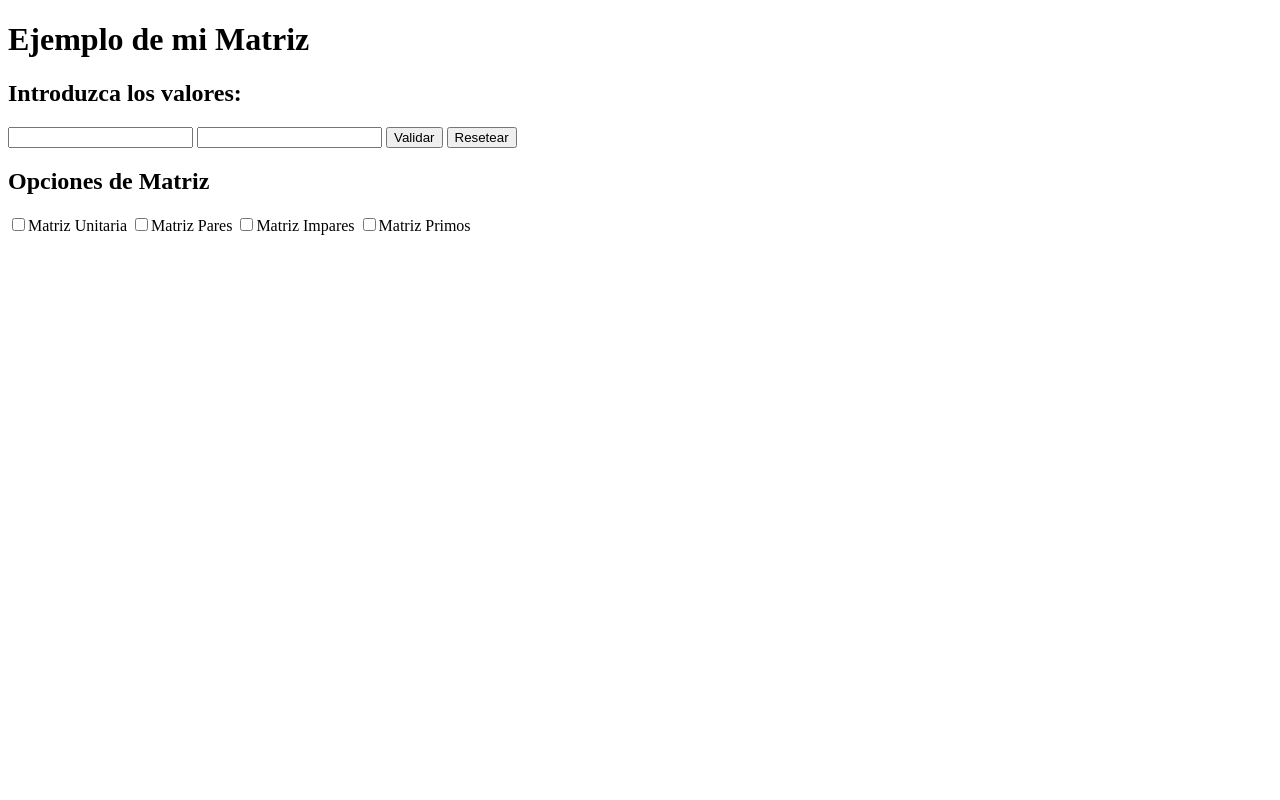
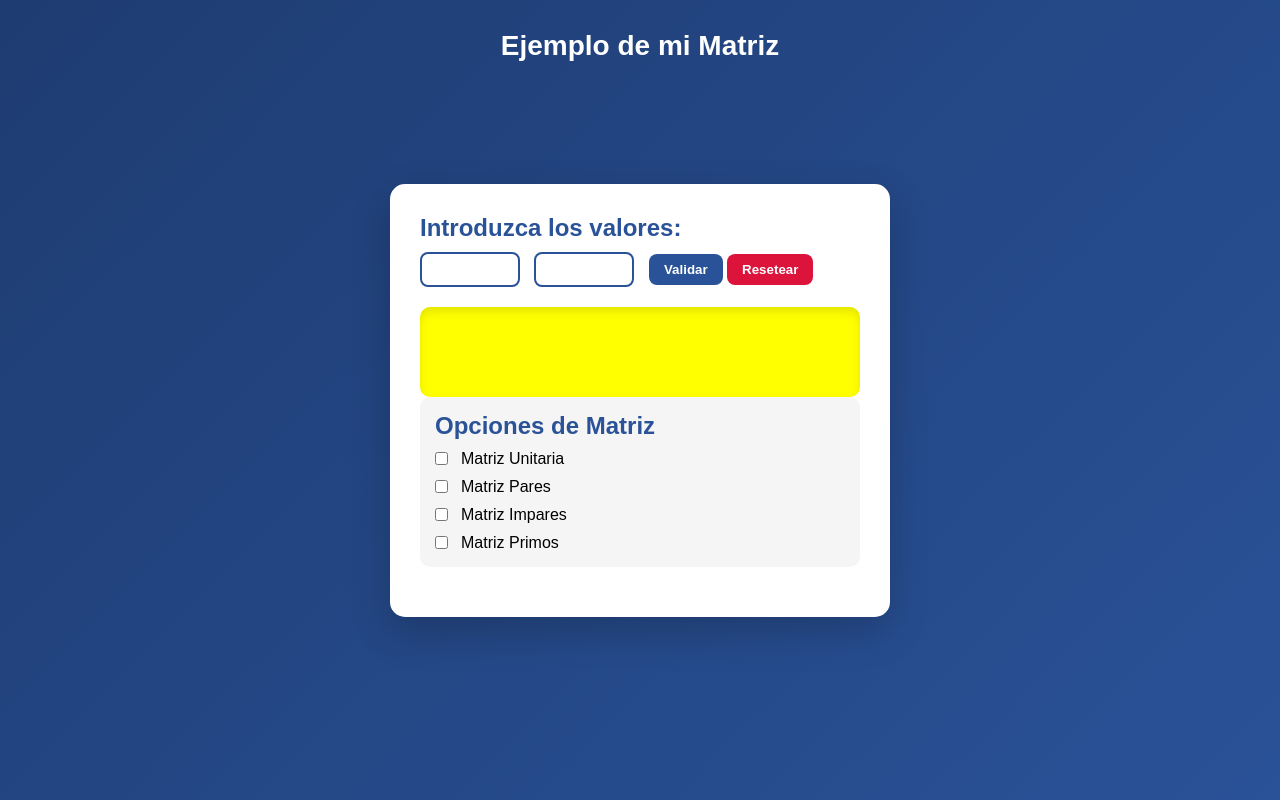
Before and after one commit to moisesAlejandro78/matrizDOM, a plain HTML site: page index.html in a window 1280 px wide. Drawn offline with Linux system fonts and the light colour scheme.

Commit message:
Ya esta el CSS y el HTML estan modificados para que se vea mejor

```diff
--- a/estilos.css
+++ b/estilos.css
@@ -1,3 +1,132 @@
-#colorMatriz{
+
+* {
+    margin: 0;
+    padding: 0;
+    box-sizing: border-box;
+    font-family: Arial, Helvetica, sans-serif;
+}
+
+body {
+    background: linear-gradient(135deg, #1e3c72, #2a5298);
+    min-height: 100vh;
+    display: flex;
+    justify-content: center;
+    align-items: center;
+}
+
+main {
+    background: white;
+    padding: 30px;
+    border-radius: 15px;
+    width: 500px;
+    box-shadow: 0 15px 40px rgba(0,0,0,0.2);
+}
+
+header {
+    text-align: center;
+    margin-bottom: 20px;
+    color: white;
+    position: absolute;
+    top: 30px;
+}
+
+h1 {
+    font-size: 28px;
+}
+
+h2 {
+    margin-bottom: 10px;
+    color: #2a5298;
+}
+
+section {
+    margin-bottom: 20px;
+}
+
+input[type="number"] {
+    width: 100px;
+    padding: 8px;
+    margin-right: 10px;
+    border: 2px solid #2a5298;
+    border-radius: 8px;
+    outline: none;
+    transition: 0.3s;
+}
+
+input[type="number"]:focus {
+    border-color: #1e3c72;
+    transform: scale(1.05);
+}
+
+button {
+    padding: 8px 15px;
+    border: none;
+    border-radius: 8px;
+    cursor: pointer;
+    font-weight: bold;
+    transition: 0.3s;
+}
+
+#btnValidar {
+    background-color: #2a5298;
+    color: white;
+}
+
+#btnValidar:hover {
+    background-color: #1e3c72;
+    transform: scale(1.05);
+}
+
+#btnResetear {
+    background-color: crimson;
+    color: white;
+}
+
+#btnResetear:hover {
+    background-color: darkred;
+    transform: scale(1.05);
+}
+
+#colorMatriz {
     background: yellow;
+    padding: 15px;
+    border-radius: 10px;
+    min-height: 80px;
+    font-family: monospace;
+    white-space: pre;
+    box-shadow: inset 0 5px 10px rgba(0,0,0,0.1);
 }
+
+#txtAlerta {
+    color: red;
+    font-weight: bold;
+    margin-bottom: 10px;
+}
+input[type="checkbox"] {
+    margin-right: 5px;
+    cursor: pointer;
+}
+
+section section {
+    background: #f5f5f5;
+    padding: 15px;
+    border-radius: 10px;
+}
+
+main:hover {
+    transform: translateY(-5px);
+    transition: 0.3s;
+}
+.opcionesMatriz {
+    display: flex;
+    flex-direction: column;
+    gap: 10px;
+}
+
+.opcionesMatriz label {
+    display: flex;
+    align-items: center;
+    gap: 8px;
+    cursor: pointer;
+    font-weight: 500;
+}
--- a/index.html
+++ b/index.html
@@ -27,10 +27,20 @@
             </div>
             <section>
                 <h2>Opciones de Matriz</h2>
-                <input type="checkbox" id="matrizUnitaria">Matriz Unitaria
-                <input type="checkbox" id="matrizPares">Matriz Pares
-                <input type="checkbox" id="matrizImpares">Matriz Impares
-                <input type="checkbox" id="matrizPrimos">Matriz Primos
+                <div class="opcionesMatriz">
+                    <label>
+                        <input type="checkbox" id="matrizUnitaria">Matriz Unitaria
+                    </label>
+                    <label>
+                        <input type="checkbox" id="matrizPares">Matriz Pares
+                    </label>
+                    <label>
+                        <input type="checkbox" id="matrizImpares">Matriz Impares
+                    </label>
+                    <label>
+                        <input type="checkbox" id="matrizPrimos">Matriz Primos
+                    </label>
+                </div>
                 <p id="matrizPIP"></p>
             </section>
         </section>
```
